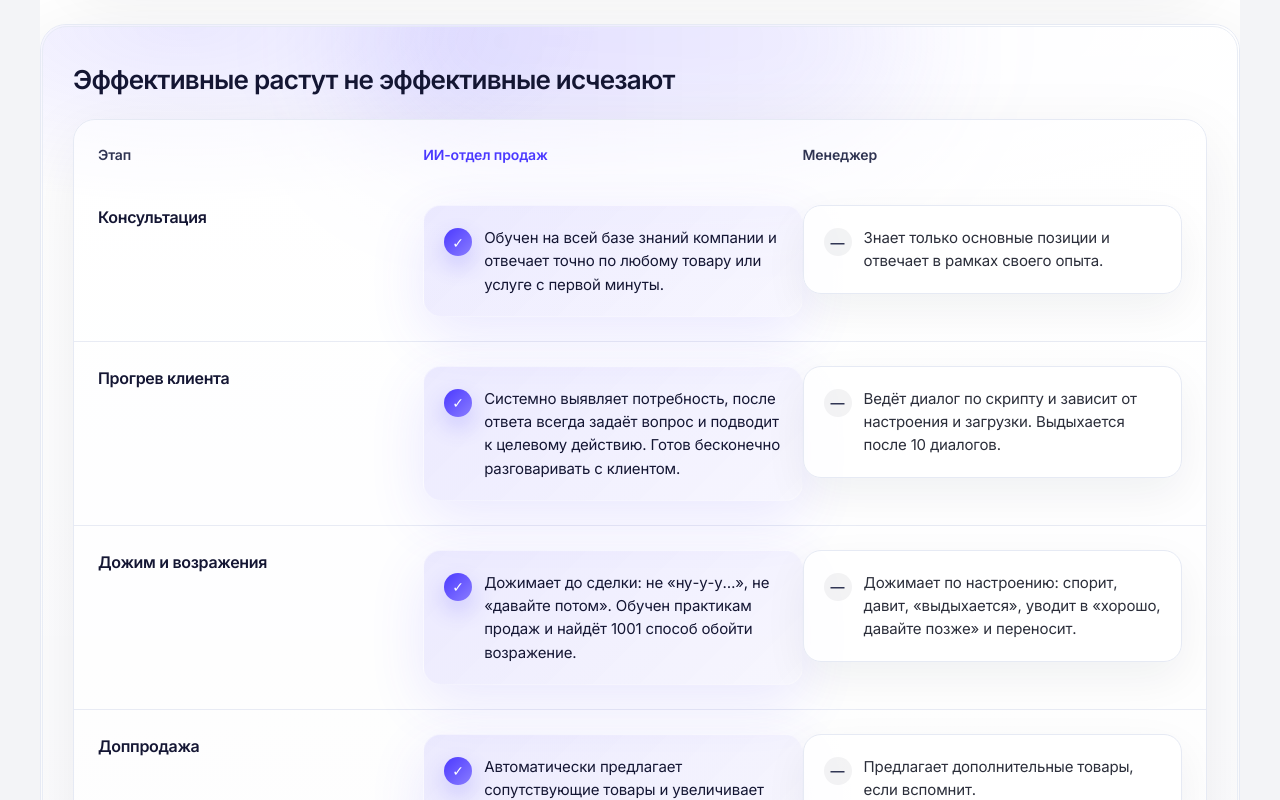
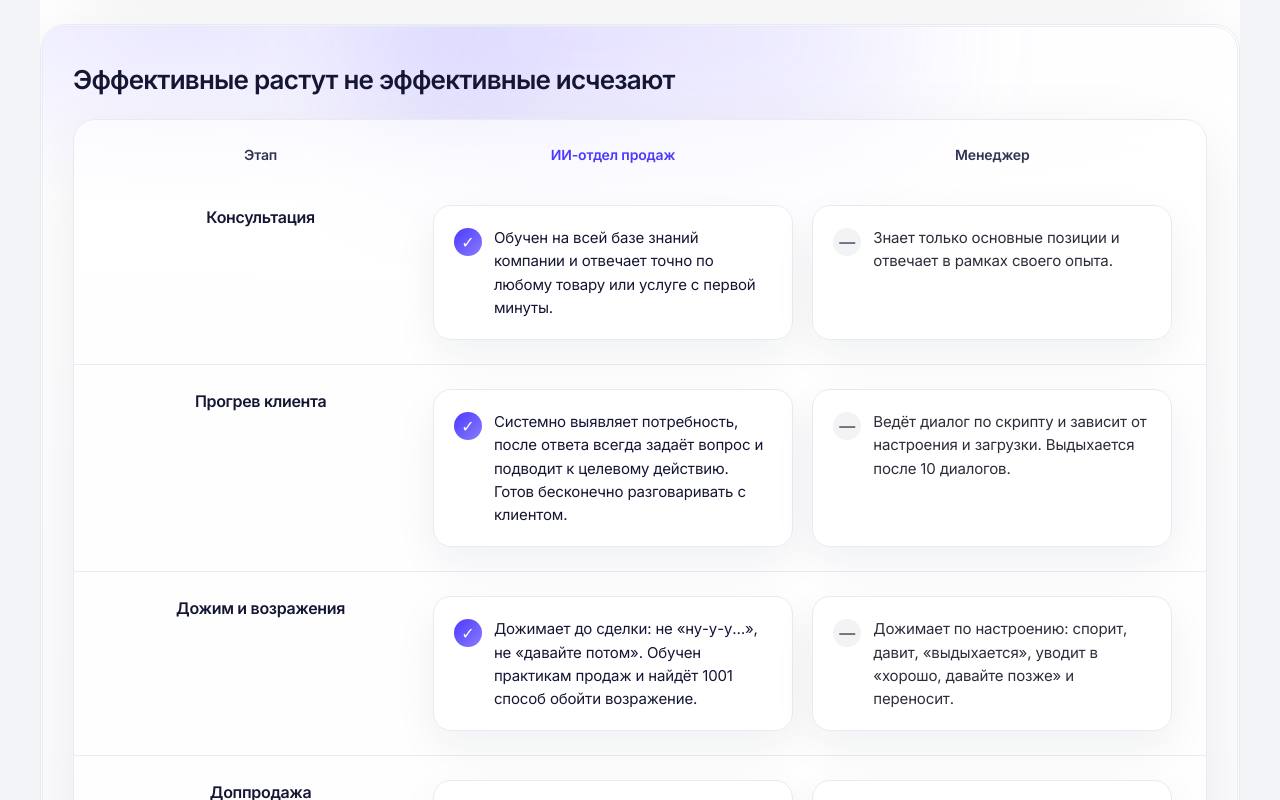
Before and after one commit to m1ke1994/ai, a Vue app: page / in a window 1280 px wide. Shown: the part 1240-2040 px from the top of the page. Built offline with nearby package versions, Linux system fonts and the light colour scheme.

Commit message:
<!-- desktop compare --> <div class="hidden lg:block"> одинаковое расстояние между ними всеми

```diff
--- a/src/components/WhatSellerCan.vue
+++ b/src/components/WhatSellerCan.vue
@@ -161,7 +161,6 @@ const trainingRows = computed(() => {
         class="max-w-[980px] text-[16px] font-semibold leading-[1.18] tracking-[-0.03em] text-[#141633] sm:text-[20px] lg:text-[26px]"
       >
         {{ summaryData.title }}
-
       </div>
     </div>
 
@@ -171,36 +170,53 @@ const trainingRows = computed(() => {
     >
 <!-- desktop compare -->
 <div class="hidden lg:block">
-            <div class="grid grid-cols-[minmax(240px,0.30fr)_minmax(0,0.35fr)_minmax(0,0.35fr)] px-6 pt-6">
-              <div class="text-[14px] font-semibold tracking-[-0.01em] text-[#2F3452]">{{ summaryData.meta.desktopStageLabel }}</div>
-              <div class="text-[14px] font-semibold tracking-[-0.01em] text-[#4B39FF]">{{ summaryData.meta.desktopAiLabel }}</div>
-              <div class="text-[14px] font-semibold tracking-[-0.01em] text-[#2F3452]">{{ summaryData.meta.desktopHumanLabel }}</div>
+
+  <!-- заголовки -->
+  <div class="flex justify-between px-6 pt-6 text-center">
+    <div class="w-[30%] text-[14px] font-semibold tracking-[-0.01em] text-[#2F3452]">
+      {{ summaryData.meta.desktopStageLabel }}
+    </div>
+
+    <div class="w-[35%] text-[14px] font-semibold tracking-[-0.01em] text-[#4B39FF]">
+      {{ summaryData.meta.desktopAiLabel }}
+    </div>
+
+    <div class="w-[35%] text-[14px] font-semibold tracking-[-0.01em] text-[#2F3452]">
+      {{ summaryData.meta.desktopHumanLabel }}
+    </div>
   </div>
 
   <div class="mt-4 divide-y divide-[#E8EBF4]">
+
     <div
       v-for="r in compareRows"
       :key="r.id"
-                class="grid grid-cols-[minmax(240px,0.30fr)_minmax(0,0.35fr)_minmax(0,0.35fr)] px-6 py-6"
+      class="flex justify-between px-6 py-6"
     >
-                <div>
+
+      <!-- этап -->
+      <div class="w-[30%] flex flex-col items-center text-center">
         <div class="text-[16px] font-semibold tracking-[-0.02em] text-[#141633]">
           {{ r.title }}
         </div>
-                  <div class="mt-1 text-[13px] leading-[1.35] text-[#7A809A]">{{ summaryData.meta.stageDescriptionLabel }}</div>
+
+        <div class="mt-1 text-[13px] leading-[1.35] text-[#7A809A]">
+          {{ summaryData.meta.stageDescriptionLabel }}
+        </div>
       </div>
 
-                <div>
+      <!-- AI отдел -->
+      <div class="w-[35%] flex justify-center">
         <div
-                    class="rounded-[18px] border border-white/40 bg-[linear-gradient(135deg,rgba(75,57,255,0.10)_0%,rgba(138,125,255,0.06)_100%)] p-5 shadow-[0_18px_55px_rgba(89,75,255,0.12)]"
+          class="max-w-[360px] w-full rounded-[18px] border border-[#E6EAF4] bg-white/90 p-5 shadow-[0_16px_44px_rgba(18,26,52,0.06)]"
         >
           <div class="flex items-start gap-3">
             <span
-                        class="mt-0.5 grid h-7 w-7 shrink-0 place-items-center rounded-full bg-[linear-gradient(135deg,#4B39FF_0%,#8A7DFF_100%)] shadow-[0_10px_22px_rgba(89,75,255,0.24)]"
-                        aria-hidden="true"
+              class="mt-0.5 grid h-7 w-7 shrink-0 place-items-center rounded-full bg-[linear-gradient(135deg,#4B39FF_0%,#8A7DFF_100%)] text-white"
             >
-                        <span class="text-[14px] text-white">✓</span>
+              ✓
             </span>
+
             <div class="text-[15px] leading-[1.55] tracking-[-0.01em] text-[#141633]">
               {{ r.aiDescription }}
             </div>
@@ -208,31 +224,41 @@ const trainingRows = computed(() => {
         </div>
       </div>
 
-                <div>
-                  <div class="rounded-[18px] border border-[#E6EAF4] bg-white/85 p-5 shadow-[0_16px_44px_rgba(18,26,52,0.06)]">
+      <!-- менеджер -->
+      <div class="w-[35%] flex justify-center">
+        <div
+          class="max-w-[360px] w-full rounded-[18px] border border-[#E6EAF4] bg-white/90 p-5 shadow-[0_16px_44px_rgba(18,26,52,0.06)]"
+        >
           <div class="flex items-start gap-3">
-                      <span class="mt-0.5 grid h-7 w-7 shrink-0 place-items-center rounded-full bg-[#111827]/5" aria-hidden="true">
-                        <span class="text-[14px] font-semibold text-[#2F3452]">—</span>
+            <span class="mt-0.5 grid h-7 w-7 shrink-0 place-items-center rounded-full bg-[#111827]/5 text-[#2F3452]">
+              —
             </span>
+
             <div class="text-[15px] leading-[1.55] tracking-[-0.01em] text-[#2B2E3A]">
               {{ r.humanDescription }}
             </div>
           </div>
         </div>
       </div>
+
     </div>
   </div>
 
   <div class="px-6 pb-6 pt-1 text-center text-[13px] leading-[1.45] text-[#6B7190]">
     {{ summaryData.meta.desktopFooter }}
   </div>
+
 </div>
 
       <!-- mobile compare -->
       <div class="lg:hidden">
         <div class="px-4 pt-5 sm:px-6">
-              <div class="text-[14px] font-semibold tracking-[-0.02em] text-[#141633]">{{ summaryData.meta.mobileTitle }}</div>
-              <div class="mt-1 text-[13px] leading-[1.45] text-[#616782]">{{ summaryData.meta.mobileSubtitle }}</div>
+          <div class="text-[14px] font-semibold tracking-[-0.02em] text-[#141633]">
+            {{ summaryData.meta.mobileTitle }}
+          </div>
+          <div class="mt-1 text-[13px] leading-[1.45] text-[#616782]">
+            {{ summaryData.meta.mobileSubtitle }}
+          </div>
         </div>
 
         <div class="mt-4 space-y-4 px-4 pb-6 sm:px-6">
@@ -282,7 +308,6 @@ const trainingRows = computed(() => {
     </div>
 
     <!-- subtle footer line -->
-
   </div>
 
   <!-- luxury border -->
```
Lines whose indentation alone changed are shown as unchanged.
